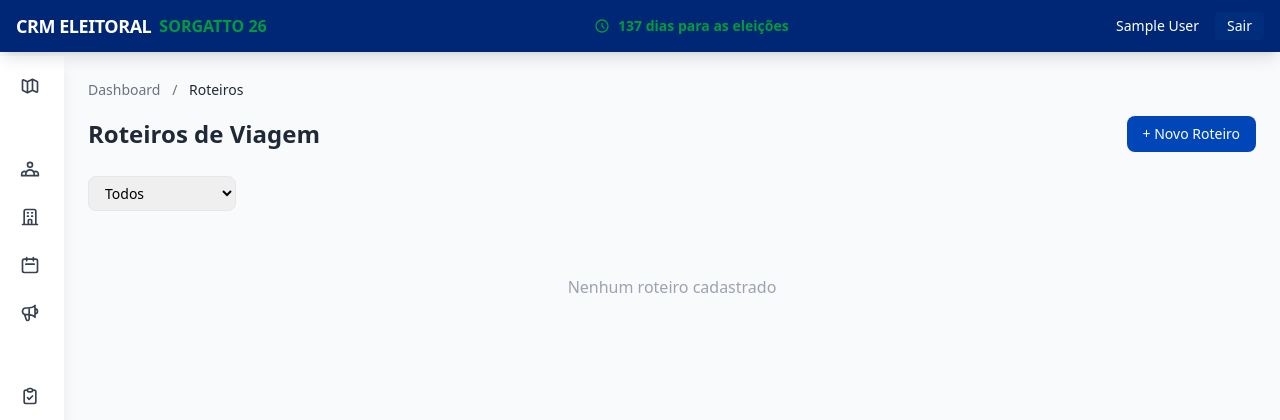
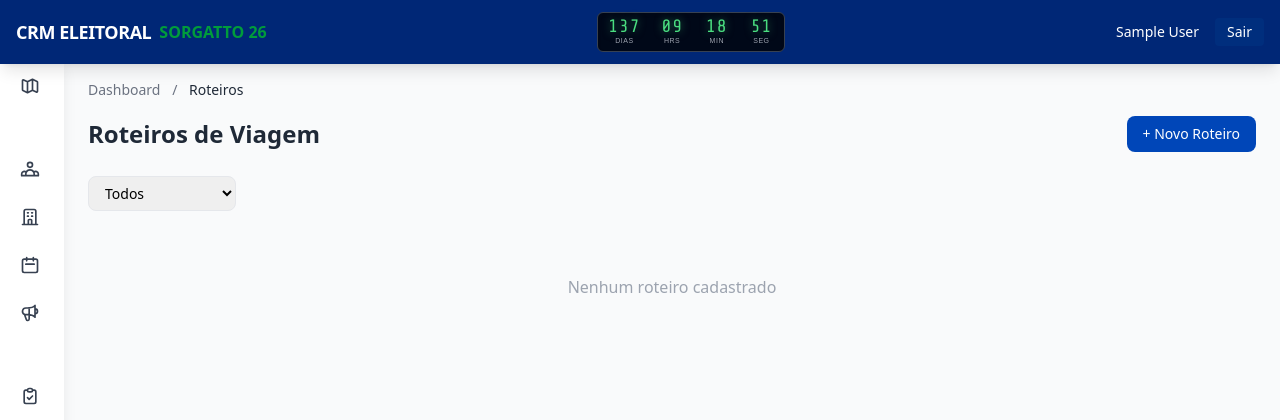
Before and after one commit to Geffersonvivan/CRMEleitoral, a Django app: page /roteiros/ in a window 1280 px wide. Shown: the top 420 px of the page. Run offline with Django 5.2, Linux system fonts and the light colour scheme; the visitor is signed in with stand-in values (Sample User, id 1); data comes from the database, SQL or seed files in the repository; data that the repository does not hold is empty; parts of the project's set-up code (start-up, migrations or seed data) failed here and were passed over; some libraries are stand-ins or nearby versions.

Commit message:
Add digital LCD countdown to navbar
Contagem regressiva estilo LCD mostrando dias, horas, minutos e segundos
até o 1º turno das eleições 2026 (04/10/2026 19h).
Separadores piscam a cada segundo.

Co-Authored-By: Claude Opus 4.6 <noreply@anthropic.com>

```diff
--- a/static/css/main.css
+++ b/static/css/main.css
@@ -1,4 +1,41 @@
 /* CRM Eleitoral Sorgatto 26 - Estilos customizados */
+
+/* Countdown digital LCD */
+@import url('https://fonts.googleapis.com/css2?family=Share+Tech+Mono&display=swap');
+
+.countdown-digit {
+    font-family: 'Share Tech Mono', monospace;
+    font-size: 18px;
+    line-height: 1;
+    color: #4ade80;
+    text-shadow: 0 0 8px rgba(74, 222, 128, 0.5);
+    min-width: 26px;
+    text-align: center;
+    letter-spacing: 1px;
+}
+
+.countdown-label {
+    font-family: sans-serif;
+    font-size: 7px;
+    color: #9ca3af;
+    letter-spacing: 0.5px;
+    margin-top: 1px;
+}
+
+.countdown-sep {
+    font-family: 'Share Tech Mono', monospace;
+    font-size: 16px;
+    color: #4ade80;
+    text-shadow: 0 0 8px rgba(74, 222, 128, 0.5);
+    animation: blink 1s step-end infinite;
+    margin: 0 1px;
+    align-self: flex-start;
+    margin-top: 1px;
+}
+
+@keyframes blink {
+    50% { opacity: 0; }
+}
 
 /* Mapa SVG */
 #map-container {
--- a/static/js/app.js
+++ b/static/js/app.js
@@ -110,6 +110,30 @@ const API = {
     },
 };
 
+// Countdown eleições 2026 — 1º turno 04/10/2026 19:00 BRT
+function countdown() {
+    const target = new Date('2026-10-04T22:00:00Z').getTime(); // 19h BRT = 22h UTC
+    return {
+        days: '000', hours: '00', mins: '00', secs: '00',
+        start() {
+            this.tick();
+            setInterval(() => this.tick(), 1000);
+        },
+        tick() {
+            const diff = Math.max(0, target - Date.now());
+            const s = Math.floor(diff / 1000);
+            const d = Math.floor(s / 86400);
+            const h = Math.floor((s % 86400) / 3600);
+            const m = Math.floor((s % 3600) / 60);
+            const sec = s % 60;
+            this.days = String(d).padStart(3, '0');
+            this.hours = String(h).padStart(2, '0');
+            this.mins = String(m).padStart(2, '0');
+            this.secs = String(sec).padStart(2, '0');
+        }
+    };
+}
+
 // Utilidades de formatacao
 const fmt = {
     number: (n) => (n || 0).toLocaleString('pt-BR'),
--- a/templates/includes/navbar.html
+++ b/templates/includes/navbar.html
@@ -12,11 +12,30 @@
             </a>
         </div>
 
-        <div class="hidden md:flex items-center gap-2 text-sm" title="Contagem regressiva para o 1º turno das eleições 2026 (4 de outubro)">
-            <svg class="w-4 h-4 text-accent-500" fill="none" stroke="currentColor" viewBox="0 0 24 24">
-                <path stroke-linecap="round" stroke-linejoin="round" stroke-width="2" d="M12 8v4l3 3m6-3a9 9 0 11-18 0 9 9 0 0118 0z"/>
-            </svg>
-            <span class="text-accent-500 font-semibold" x-data="{ days: Math.ceil((new Date('2026-10-04') - new Date()) / 86400000) }" x-text="days + (days === 1 ? ' dia' : ' dias') + ' para as eleições'"></span>
+        <div class="hidden md:flex items-center gap-2"
+             title="Contagem regressiva para o 1º turno das eleições 2026 (4 de outubro, 19h)"
+             x-data="countdown()" x-init="start()">
+            <div class="flex items-center gap-1 bg-black/80 rounded-md px-2.5 py-1 border border-gray-700 shadow-inner">
+                <div class="flex flex-col items-center">
+                    <span class="countdown-digit" x-text="days"></span>
+                    <span class="countdown-label">DIAS</span>
+                </div>
+                <span class="countdown-sep">:</span>
+                <div class="flex flex-col items-center">
+                    <span class="countdown-digit" x-text="hours"></span>
+                    <span class="countdown-label">HRS</span>
+                </div>
+                <span class="countdown-sep">:</span>
+                <div class="flex flex-col items-center">
+                    <span class="countdown-digit" x-text="mins"></span>
+                    <span class="countdown-label">MIN</span>
+                </div>
+                <span class="countdown-sep">:</span>
+                <div class="flex flex-col items-center">
+                    <span class="countdown-digit" x-text="secs"></span>
+                    <span class="countdown-label">SEG</span>
+                </div>
+            </div>
         </div>
 
         <div class="flex items-center gap-4">
```
